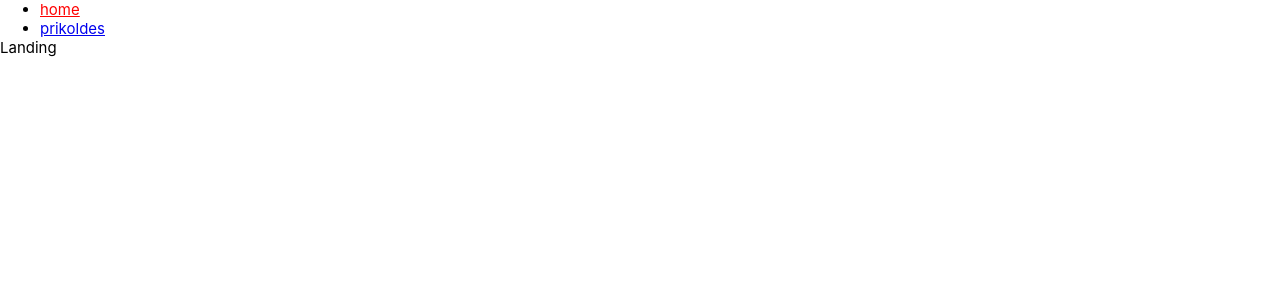
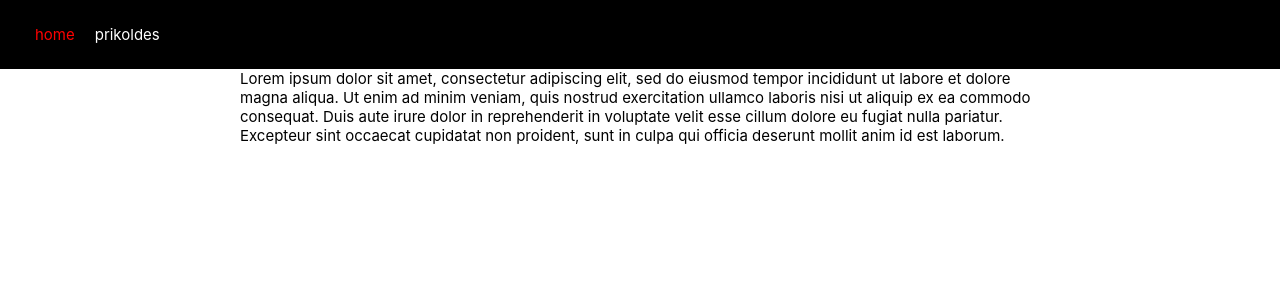
Before and after one commit to norafith/ai-platform, a Vue app: page / in a window 1280 px wide. Shown: the top 300 px of the page. Built offline with nearby package versions, Linux system fonts and the light colour scheme.

Commit message:
added suspense + posts loading

```diff
--- a/src/App.vue
+++ b/src/App.vue
@@ -1,18 +1,31 @@
 <script>
-import MenuContainer from './components/Menu/MenuContainer.vue'
+import HeaderContainer from './components/Header/HeaderContainer.vue'
 export default {
   components: {
-    MenuContainer
+    HeaderContainer
   }
 }
 </script>
 
 <template>
-  <header>
-    <MenuContainer />
-  </header>
-
-  <RouterView />
+  <HeaderContainer />
+  <div class="content-wrapper">
+    <RouterView v-slot="{ Component }">
+      <Suspense timeout="0">
+        <template #default>
+          <component :is="Component" />
+        </template>
+        <template #fallback>
+          <div>Loading...</div>
+        </template>
+      </Suspense>
+    </RouterView>
+  </div>
 </template>
 
-<style scoped></style>
+<style scoped>
+.content-wrapper {
+  max-width: 800px;
+  margin: auto;
+}
+</style>
--- a/src/assets/main.css
+++ b/src/assets/main.css
@@ -1 +1,5 @@
 @import './base.css';
+
+a {
+  text-decoration: none;
+}
--- /dev/null
+++ b/src/components/Header/HeaderContainer.vue
@@ -0,0 +1,21 @@
+<script>
+import MenuContainer from './Menu/MenuContainer.vue'
+export default {
+  components: {
+    MenuContainer
+  }
+}
+</script>
+
+<template>
+  <header>
+    <MenuContainer />
+  </header>
+</template>
+
+<style scoped>
+header {
+  padding: 25px;
+  background-color: black;
+}
+</style>
--- a/src/components/Menu/MenuContainer.vue
+++ b/src/components/Header/Menu/MenuContainer.vue
@@ -1,5 +1,5 @@
 <script>
-import { routes } from '../../router'
+import { routes } from '../../../router'
 
 export default {
   data() {
@@ -21,7 +21,27 @@ export default {
 </template>
 
 <style scoped>
+ul {
+  list-style-type: none;
+  margin: 0;
+  padding: 0;
+}
+
+ul > li {
+  margin: 0 10px;
+  display: inline;
+  color: white;
+}
+
+a:link,
+a:visited {
+  color: white;
+}
+
+a:hover {
+  color: grey;
+}
 .router-link-active {
-  color: red;
+  color: red !important;
 }
 </style>
--- a/src/views/HomeView.vue
+++ b/src/views/HomeView.vue
@@ -3,5 +3,15 @@
 </script>
 
 <template>
-  <main>Landing</main>
+  <main>
+    <p>
+      Lorem ipsum dolor sit amet, consectetur adipiscing elit, sed do eiusmod tempor incididunt ut
+      labore et dolore magna aliqua. Ut enim ad minim veniam, quis nostrud exercitation ullamco
+      laboris nisi ut aliquip ex ea commodo consequat. Duis aute irure dolor in reprehenderit in
+      voluptate velit esse cillum dolore eu fugiat nulla pariatur. Excepteur sint occaecat cupidatat
+      non proident, sunt in culpa qui officia deserunt mollit anim id est laborum.
+    </p>
+  </main>
 </template>
+
+<style scoped></style>
--- a/src/views/PrikolView.vue
+++ b/src/views/PrikolView.vue
@@ -1,3 +1,25 @@
+<script>
+export default {
+  async setup() {
+    const posts = await fetch('https://jsonplaceholder.typicode.com/posts').then((res) =>
+      res.json()
+    )
+    return {
+      posts
+    }
+  }
+}
+</script>
+
 <template>
-  <div>Prikol</div>
+  <div v-for="post of posts">
+    <p>{{ post.title }}</p>
+    <p class="body">{{ post.body }}</p>
+  </div>
 </template>
+
+<style scoped>
+.body {
+  margin-bottom: 40px;
+}
+</style>
```
